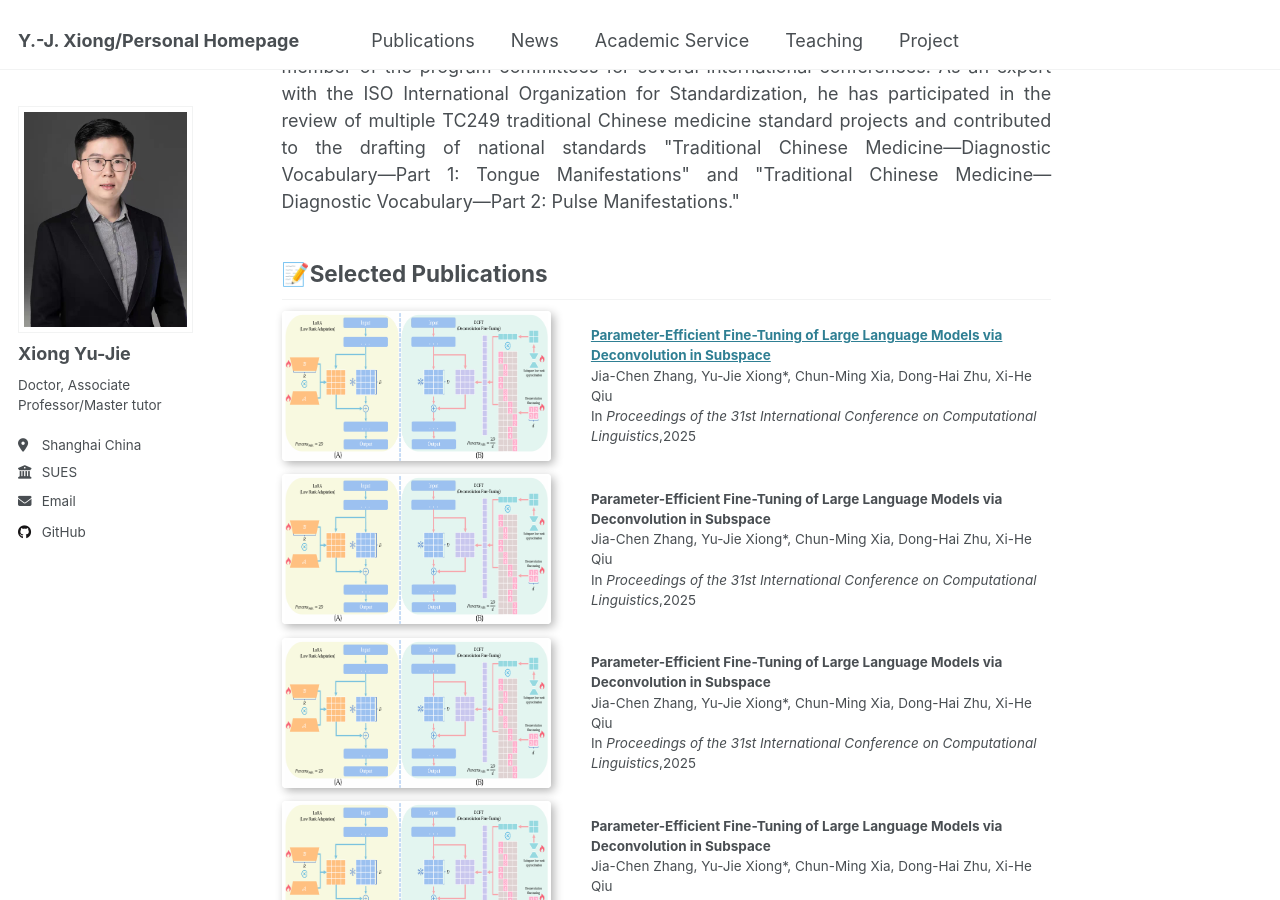
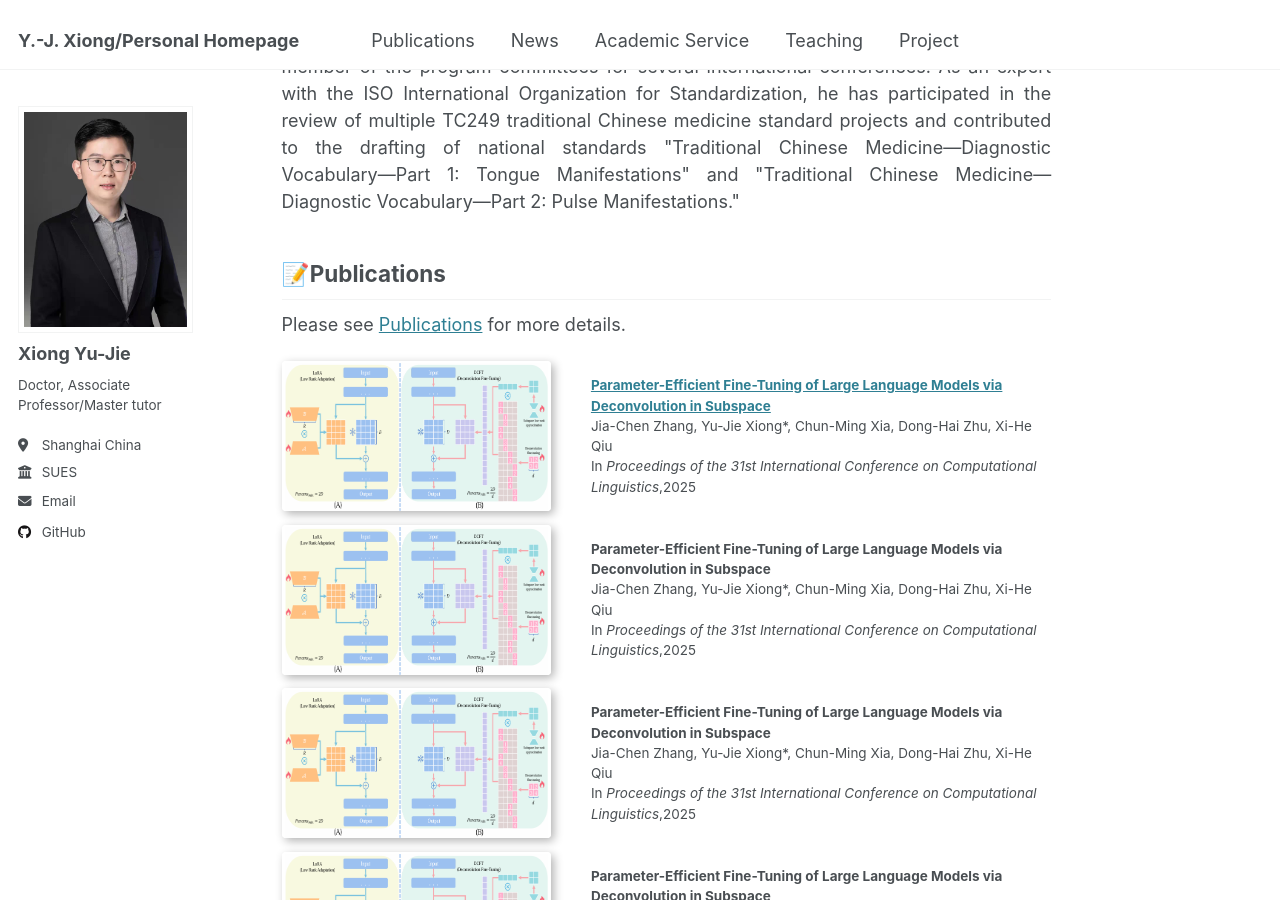
Before and after one commit to X-Lab-CN/introduce, a Jekyll site: the page built from _pages/about.md, in a window 1280 px wide and 900 px high, scrolled down 932 px. Built offline with Jekyll 4.4.1, drawn with Linux system fonts in a browser that asks for light colours.

Commit message:
Update about.md

```diff
--- a/_pages/about.md
+++ b/_pages/about.md
@@ -25,7 +25,8 @@ redirect_from:
 
 <div style="text-align: justify;">📖He has presided over more than 10 scientific research projects, including the National Natural Science Foundation of China Youth Project, Shanghai Municipal Science and Technology Commission projects, Shanghai Municipal Education Commission projects, and enterprise-entrusted projects. He has also participated in major projects such as the Innovation 2030—"New Generation Artificial Intelligence" project, National Natural Science Foundation projects, and Shanghai Municipal Science and Technology Commission projects. He has published over 50 academic papers and serves as a member of the program committees for several international conferences. As an expert with the ISO International Organization for Standardization, he has participated in the review of multiple TC249 traditional Chinese medicine standard projects and contributed to the drafting of national standards "Traditional Chinese Medicine—Diagnostic Vocabulary—Part 1: Tongue Manifestations" and "Traditional Chinese Medicine—Diagnostic Vocabulary—Part 2: Pulse Manifestations."</div>
 
-## 📝Selected Publications
+## 📝Publications
+Please see [Publications](https://xiongyujie.cn/publications/) for more details.
 
 <table style="width: 100%; border: none; border-collapse: collapse;">
   <tr>
```
